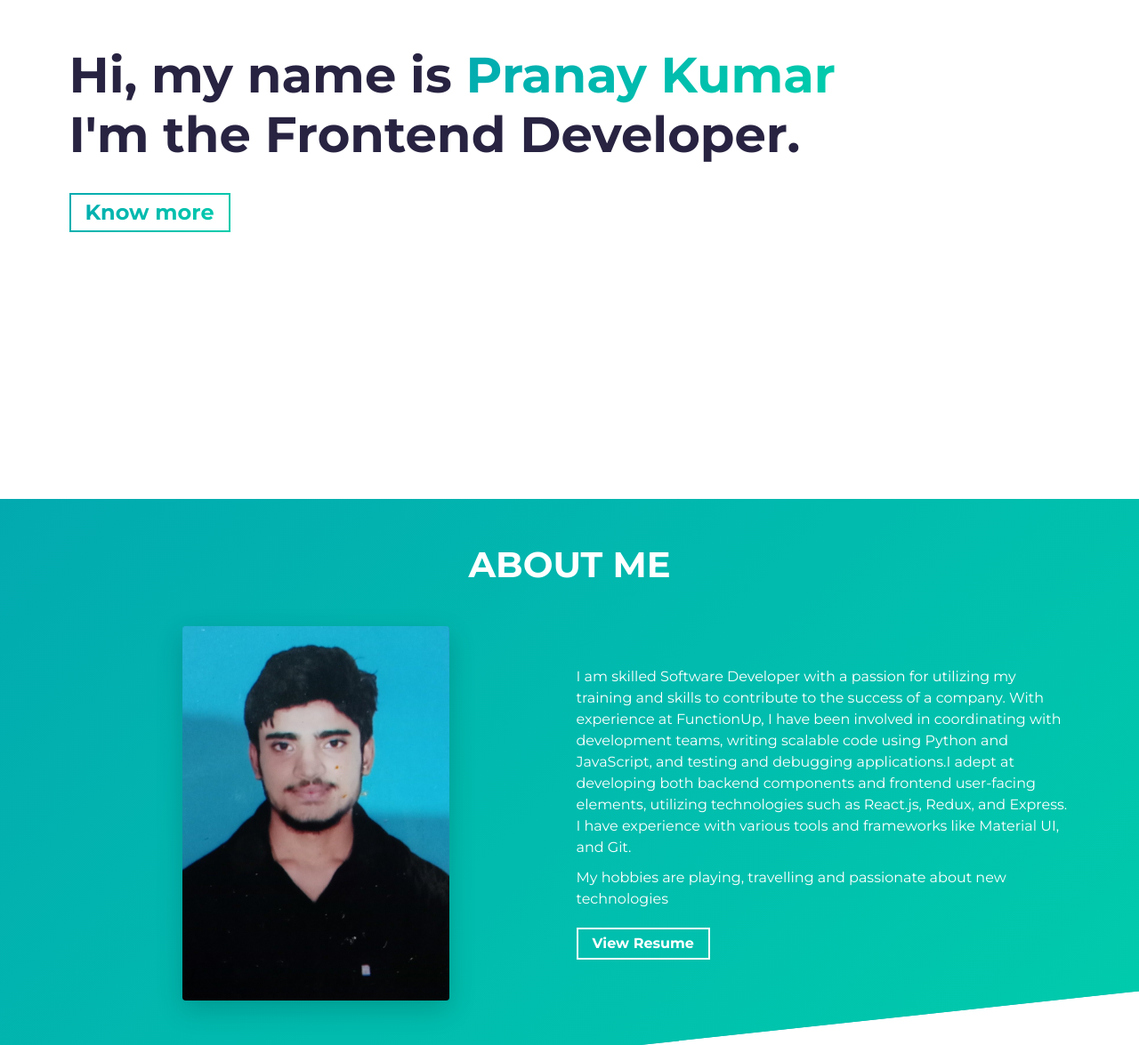
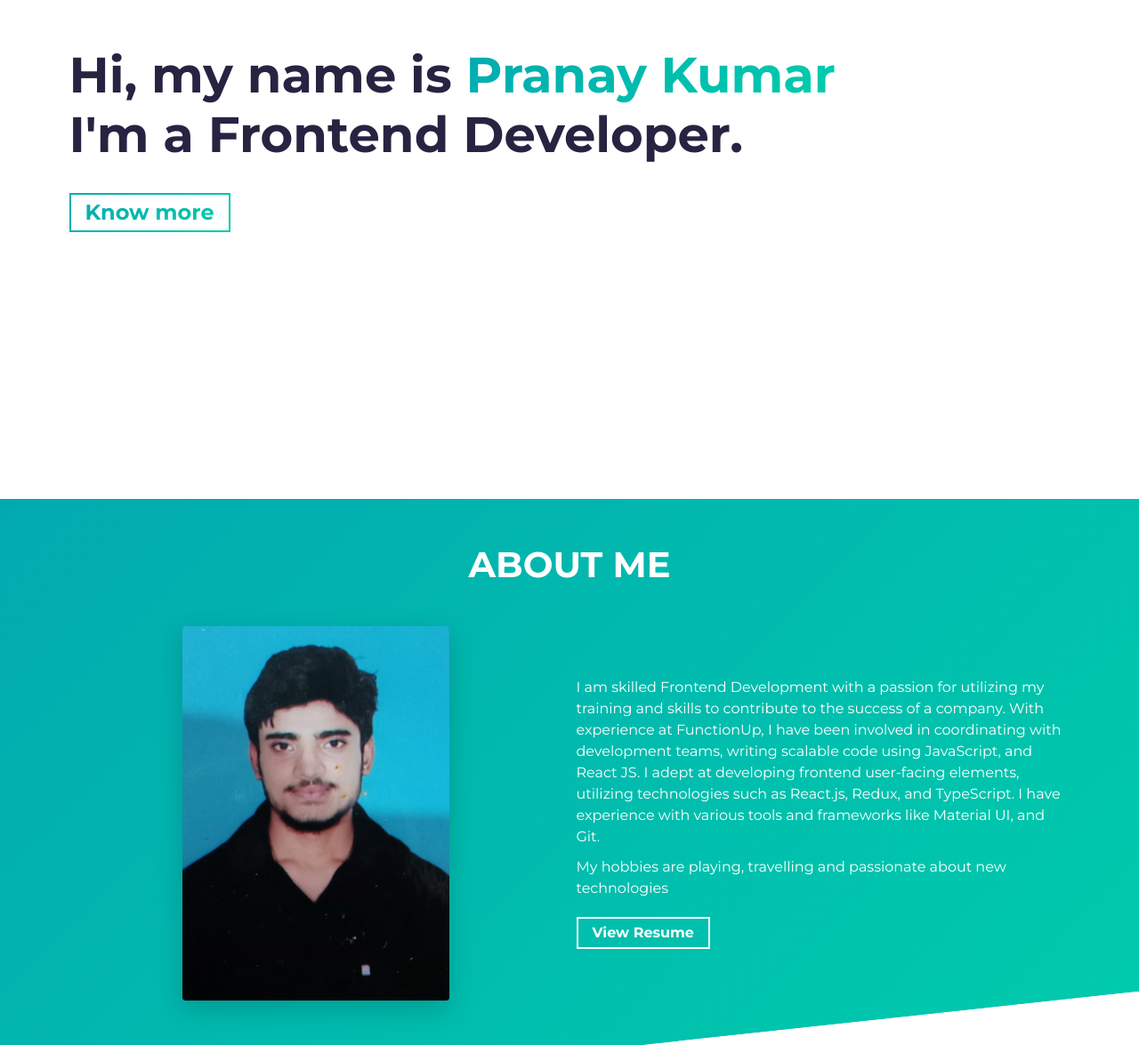
Before and after one commit to pranayak47/Portfolio, a website built with Parcel: page src/index.html in a window 1280 px wide. Shown: the part 239-1414 px from the top of the page at 89% size. Built offline with nearby package versions, Linux system fonts and the light colour scheme.

Commit message:
finished

```diff
--- a/src/index.html
+++ b/src/index.html
@@ -44,7 +44,7 @@
       <h1 class="hero-title load-hidden">
         Hi, my name is <span class="text-color-main">Pranay Kumar</span>
         <br />
-        I'm the Frontend Developer.
+        I'm a Frontend Developer.
       </h1>
       <p class="hero-cta load-hidden">
         <a rel="noreferrer" class="cta-btn cta-btn--hero" href="#about">Know more</a>
@@ -66,13 +66,13 @@
         </div>
         <div class="col-md-6 col-sm-12">
           <div class="about-wrapper__info load-hidden">
-            <p class="about-wrapper__info-text">I am skilled Software Developer with a
+            <p class="about-wrapper__info-text">I am skilled Frontend Development with a
               passion for utilizing my training and skills to contribute to the success of a
               company. With experience at FunctionUp, I have been involved in coordinating
-              with development teams, writing scalable code using Python and JavaScript,
-              and testing and debugging applications.I adept at developing both backend
-              components and frontend user-facing elements, utilizing technologies such as React.js,
-              Redux, and Express. I have experience with various tools and frameworks
+              with development teams, writing scalable code using JavaScript,
+              and React JS. I adept at developing
+               frontend user-facing elements, utilizing technologies such as React.js,
+              Redux, and TypeScript. I have experience with various tools and frameworks
               like Material UI, and Git.
             </p>
             <p class="about-wrapper__info-text">
@@ -253,10 +253,10 @@
 
       <!-- TO DO: remove this entire paragraph once you finish your portfolio -->
       <p class="mt-3 pt-3">
-        <a rel="noreferrer" class="github-button" href="https://github.com/riyasingh3194/myportfolio/fork"
+        <a rel="noreferrer" class="github-button" href="https://github.com/pranayak47/Portfolio/fork"
           data-icon="octicon-repo-forked" data-size="large" data-show-count="true"
           aria-label="Fork ntkme/github-buttons on GitHub">Fork</a>
-        <a rel="noreferrer" class="github-button" href="https://github.com/riyasingh3194/myportfolio"
+        <a rel="noreferrer" class="github-button" href="https://github.com/pranayak47/Portfolio"
           data-icon="octicon-star" data-size="large" data-show-count="true"
           aria-label="Star cobiwave/simplefolio on GitHub">Star</a>
       </p>
```
